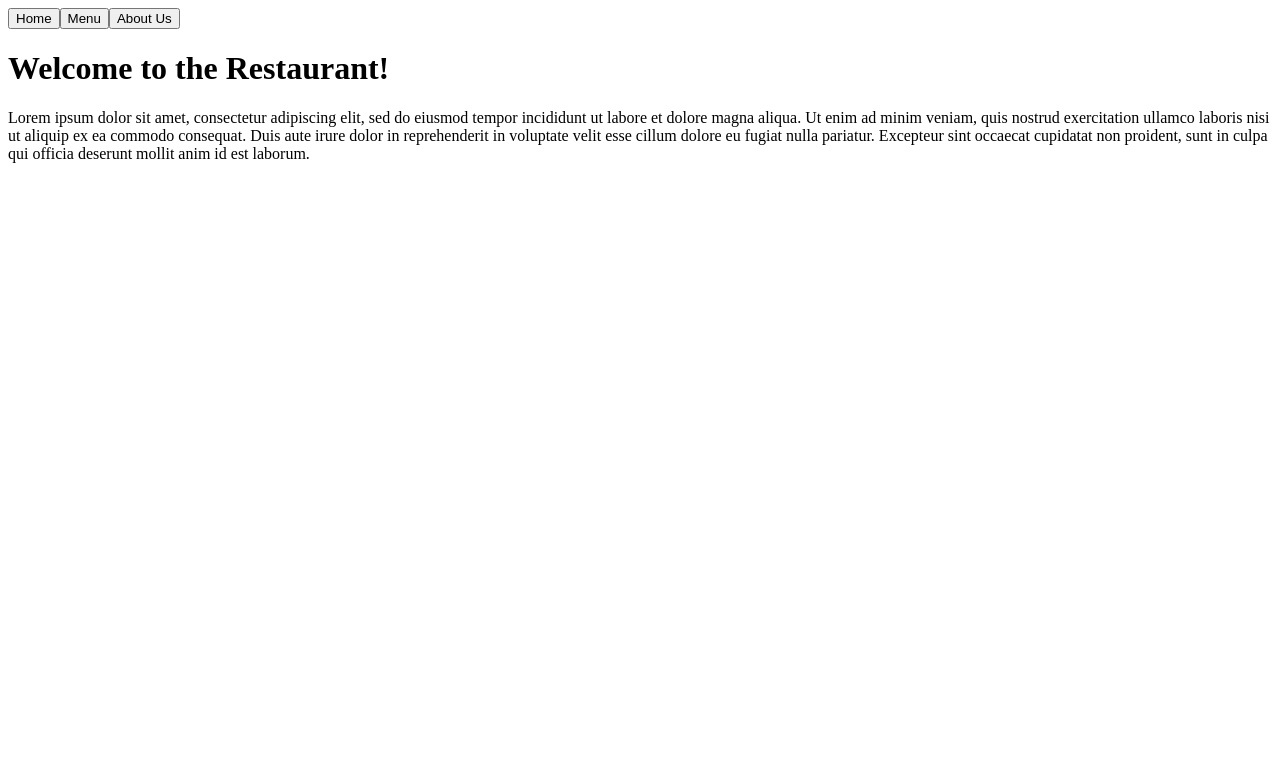
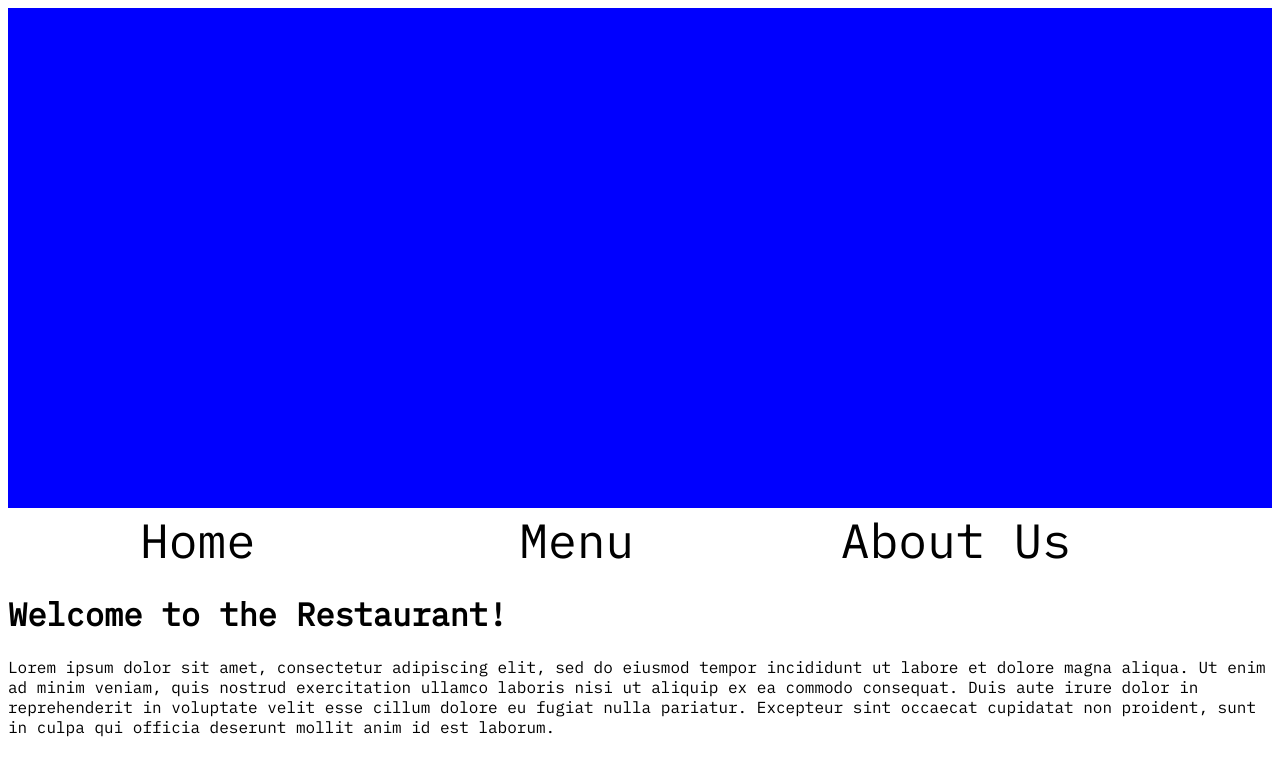
Before and after one commit to casualc0der/restaurant-project, a website built with webpack: page dist/index.html in a window 1280 px wide. Built offline with nearby package versions, Linux system fonts and the light colour scheme.

Commit message:
Add CSS styling to project

```diff
--- a/package.json
+++ b/package.json
@@ -5,7 +5,8 @@
   "main": "index.js",
   "scripts": {
     "test": "echo \"Error: no test specified\" && exit 1",
-    "build": "webpack"
+    "build": "webpack",
+    "watch": "webpack --watch"
   },
   "author": "",
   "license": "ISC",
@@ -13,6 +14,9 @@
     "webpack": "^4.41.6"
   },
   "devDependencies": {
+    "css-loader": "^3.4.2",
+    "mini-css-extract-plugin": "^0.9.0",
+    "style-loader": "^1.1.3",
     "webpack-cli": "^3.3.11"
   }
 }
--- a/src/index.js
+++ b/src/index.js
@@ -1,5 +1,6 @@
 //this will be the initial view controller
 
+import './styles.css';
 import { startUp } from './page_load';
 import { menu, menuContents } from './menu.js';
 import { aboutUs, aboutUsContents } from './about-us.js';
--- a/src/page_load.js
+++ b/src/page_load.js
@@ -6,6 +6,9 @@ const startUp = () => {
   let navBar = document.createElement('nav');
   navBar.id = 'navBar';
   let viewGrid = document.createElement('div');
+
+
+
   let menuButton = document.createElement('button');
   let aboutUsButton = document.createElement('button');
   let homePageButton = document.createElement('button');
--- /dev/null
+++ b/src/styles.css
@@ -0,0 +1,28 @@
+body {
+
+  font-family: 'IBM Plex Mono' ;
+}
+
+#hero-image {
+width: 100%;
+height: 500px;
+background-color: blue;
+
+
+}
+
+nav {
+
+style: inline;
+}
+
+button {
+font-family: 'IBM Plex Mono' ;
+font-size: 48px;
+outline: none;
+width: 30%;
+border-style: none;
+background-color: white;
+cursor: pointer;
+
+}
--- a/webpack.config.js
+++ b/webpack.config.js
@@ -1,4 +1,5 @@
 const path = require('path');
+const MiniCssExtractPlugin = require('mini-css-extract-plugin');
 
 module.exports = {
   entry: './src/index.js',
@@ -6,4 +7,19 @@ module.exports = {
     filename: 'main.js',
     path: path.resolve(__dirname, 'dist'),
   },
+   module: {
+    rules: [
+      {
+        test: /\.css$/,
+        use: [
+          MiniCssExtractPlugin.loader,
+          'css-loader'
+        ]
+      }
+    ]
+  },
+  plugins: [
+  new MiniCssExtractPlugin()
+
+]
 };
```
Also changed, not shown: dist/index.html, dist/main.css (added), dist/main.js, 1 other file.
